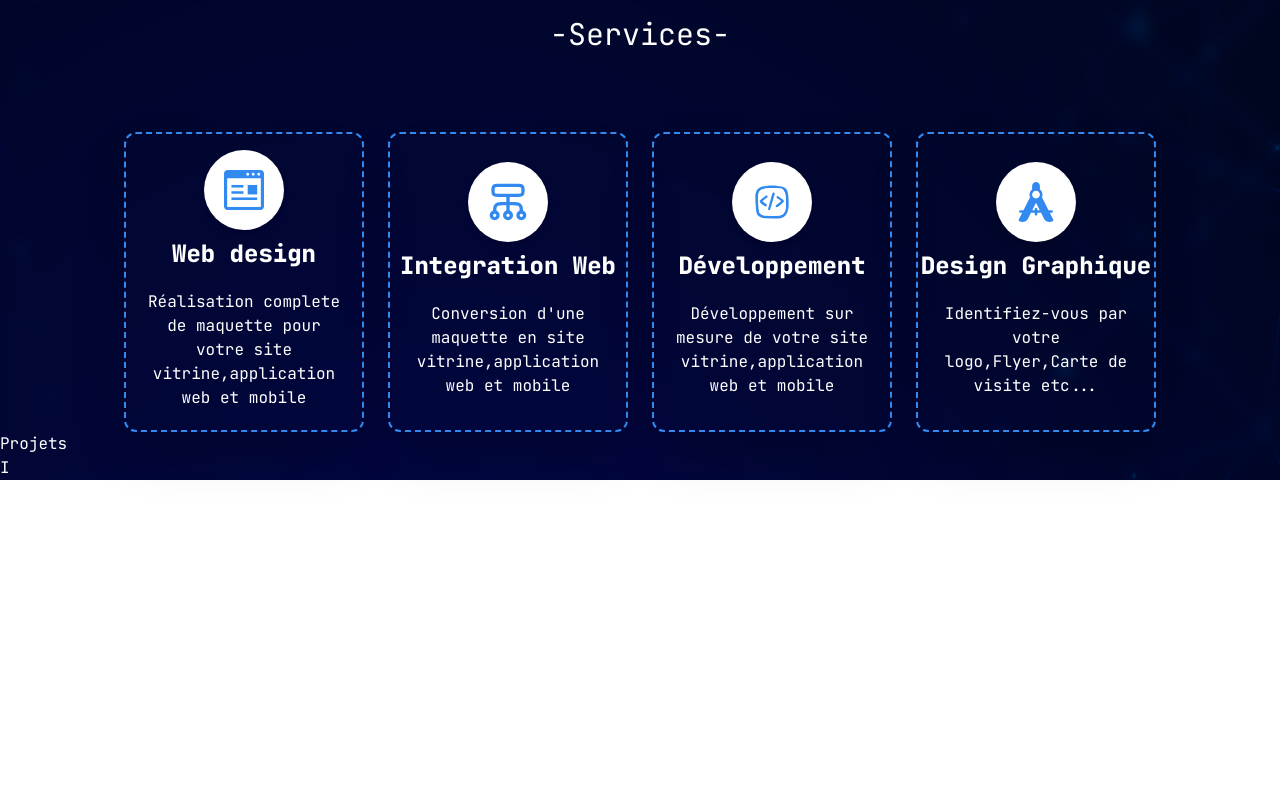
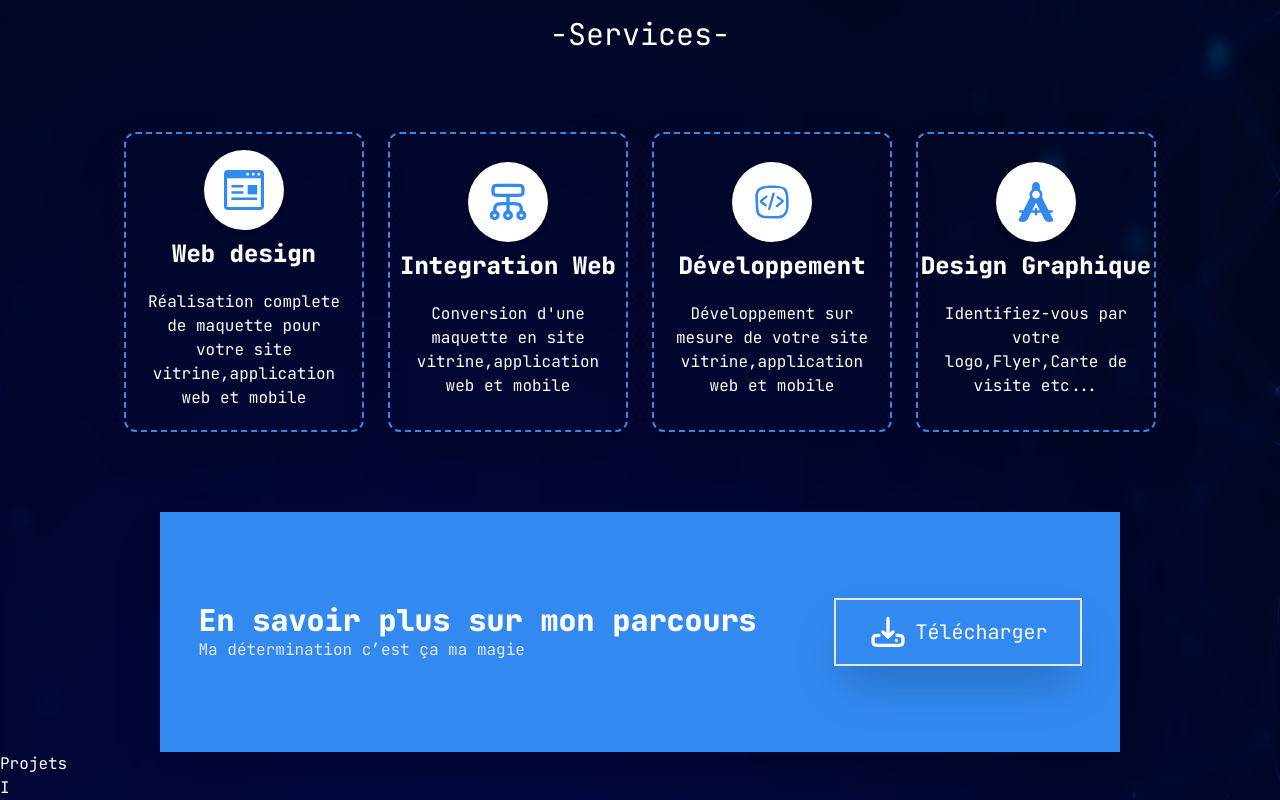
Before and after one commit to geekdario/2km, a Next.js app: page / in a window 1280 px wide. Shown: the part 896-1696 px from the top of the page. Before the commit the page ends 1376 px from the top, so only its background shows below. Built offline with nearby package versions, Linux system fonts and the light colour scheme.

Commit message:
partie section download

```diff
--- a/app/Components/Servicess/Service.tsx
+++ b/app/Components/Servicess/Service.tsx
@@ -3,6 +3,8 @@ import Image from 'next/image'
  import integration from "@/public/assets/integration.svg"
  import coding from "@/public/assets/coding.svg"
  import Graphique from "@/public/assets/graphic.svg"
+ import download from "@/public/assets/download.svg"
+ //import round from "@/public/assets/round.png"
 import React from 'react'
 
 export const Service = () => {
@@ -13,8 +15,8 @@ export const Service = () => {
          -Services-
        </h1>
 
-       <div className='flex justify-center items-center flex-wrap'>
-       <div className='grid grid-cols-4 gap-6 '>
+       <div className='flex justify-center items-center w-full'>
+       <div className='grid grid-cols-4 gap-6'>
 
         <div className='flex flex-col items-center justify-center border-dashed border-2 shadow-2xl border-pblue w-60 pt-4 rounded-xl transition-all cursor-pointer hover:bg-pblue hover:transition-all hover:-translate-y-4'>
             <div className='rounded-full bg-white w-20 h-20 p-5 shadow-md'>
@@ -51,11 +53,24 @@ export const Service = () => {
         </div>
 
 
+       </div>
 
 
        </div>
+                    <div>
 
-       </div>
+                <div className='w-full mt-20 flex justify-center items-center'>
+                    <div className=' bg-pblue w-3/4 h-60 flex justify-around items-center shadow-2xl'>
+                        <div className='flex flex-col'>
+                        <div className='text-3xl font-extrabold'>En savoir plus sur mon parcours</div>
+                        <div className='text-gray-200'>Ma détermination c’est ça ma magie</div>
+                        </div>
+                        <button className='flex justify-center items-center border-2 bg-pblue bg-opacity-60 text-xl px-8 py-3 shadow-2xl hover:bg-fpblue'><Image src={download} alt='download'className='w-10' /><span className='pl-2'>Télécharger</span></button>
+                    </div>
+
+
+                </div>
+                </div>
 
     </div>
   )
--- a/app/layout.tsx
+++ b/app/layout.tsx
@@ -3,7 +3,7 @@ import type { Metadata } from 'next'
 
 
 export const metadata: Metadata = {
-  title: 'Portfolio',
+  title: 'Geekdario | Portfolio',
   description: 'Generated by 2KM',
 }
 
--- a/tailwind.config.ts
+++ b/tailwind.config.ts
@@ -9,6 +9,7 @@ const config: Config = {
   ],
   theme: {
     colors: {
+      'fpblue':"#2E83E7",
       'pblue': '#328AF1',
       'white': '#FFFFFF',
       'bg-col':'#000C1C',
```
Also changed, not shown: public/assets/download.svg (added), public/assets/round.png (added).
